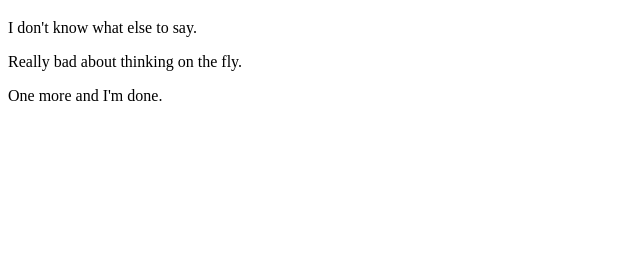
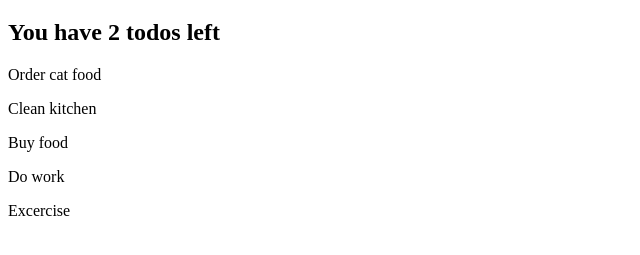
Before and after one commit to jBoothy/js-bootcamp, a plain HTML site: page todo-app/index.html in a window 1280 px wide. Shown: the part 61-316 px from the top of the page, without its empty margins (0-640 px from the left). Drawn offline with Linux system fonts and the light colour scheme.

Commit message:
finished challenge

```diff
--- a/todo-app/index.html
+++ b/todo-app/index.html
@@ -8,11 +8,7 @@
 </head>
 <body>
     <h1>John Booth</h1>
-    <p>Need a line here.</p>
-    <p>Need a line here as well.</p>
-    <p>I don't know what else to say.</p>
-    <p>Really bad about thinking on the fly.</p>
-    <p>One more and I'm done.</p>
+
 
     <script src="./todo-app.js"></script>
 </body>
--- a/todo-app/todo-app.js
+++ b/todo-app/todo-app.js
@@ -1,6 +1,40 @@
-const p = document.querySelectorAll("p")
-p.forEach(function(p){
-    if(p.textContent.includes("Need")){
-        p.remove()
-    }
+const todos = [{
+    text: "Order cat food",
+    completed: false
+}, {
+    text: "Clean kitchen",
+    completed: true
+}, {
+    text: "Buy food",
+    completed: true
+}, {
+    text: "Do work",
+    completed: false
+}, {
+    text: "Excercise",
+    completed: true
+}]
+
+// const p = document.querySelectorAll("p")
+// p.forEach(function(p){
+//     if(p.textContent.includes("Need")){
+//         p.remove()
+//     }
+// })
+
+// You have 2 todos left (p element)
+// Add a p for each todo above (use text value)
+
+const incompleteTodos = todos.filter(function (todo){
+    return !todo.completed
 })
+
+const summary = document.createElement("h2")
+summary.textContent = `You have ${incompleteTodos.length} todos left`
+document.querySelector('body').appendChild(summary)
+
+todos.forEach(function(todo){
+    const p = document.createElement("p")
+    p.textContent = todo.text
+    document.querySelector("body").appendChild(p)
+})
```
Also changed, not shown: web-server/notes-app/notes-app.js (+17 -1 lines).
